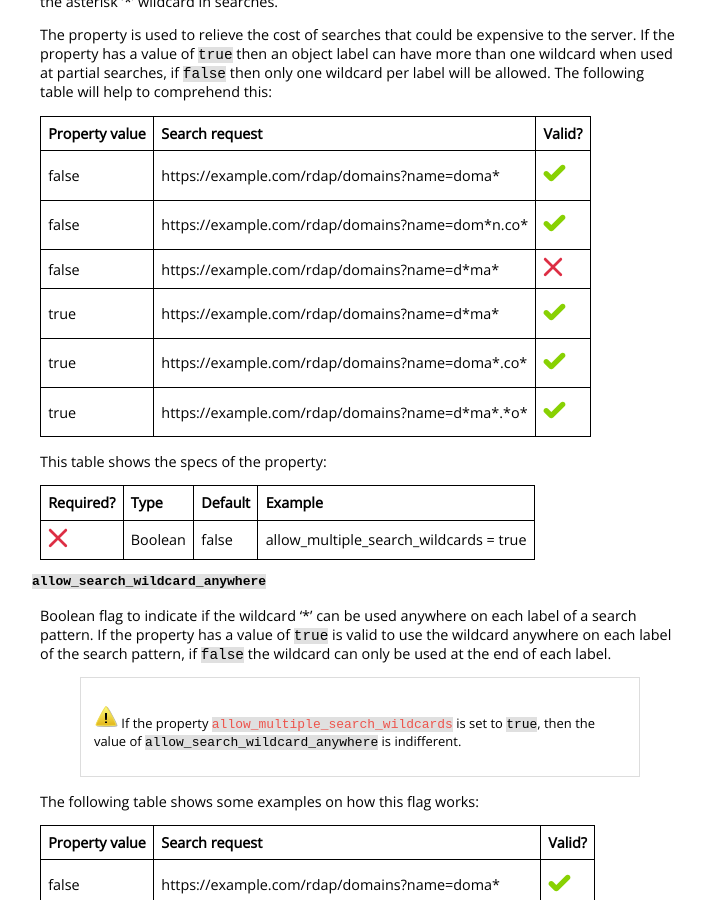
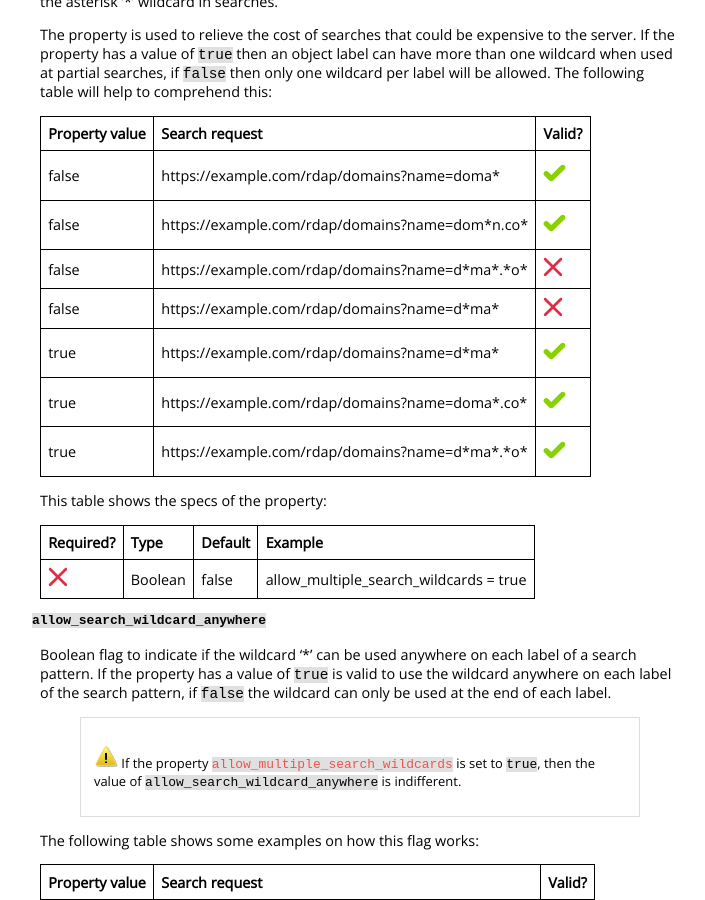
Before and after one commit to NICMx/rdap-server, a Jekyll site: the page built from behavior-configuration.md, in a window 1280 px wide and 900 px high, scrolled down 3503 px. Shown: the whole window, without its empty margins (280-985 px from the left). Built offline with Jekyll 4.4.1, drawn with Linux system fonts in a browser that asks for light colours; nearby versions of some CDN libraries.

Commit message:
Add a new example and fix another one that had the wrong icon.

```diff
--- a/behavior-configuration.md
+++ b/behavior-configuration.md
@@ -142,6 +142,7 @@ The property is used to relieve the cost of searches that could be expensive to
 |----------------|---------------------------------------------  |--------------------------|
 | false          | https://example.com/rdap/domains?name=doma\*      | ![Yes](img/green_bkg_check.svg)       |
 | false          | https://example.com/rdap/domains?name=dom\*n.co\* | ![Yes](img/green_bkg_check.svg)       |
+| false          | https://example.com/rdap/domains?name=d\*ma\*.\*o\* | ![No](img/red_x.svg)       |
 | false          | https://example.com/rdap/domains?name=d\*ma\*     | ![No](img/red_x.svg) |
 | true           | https://example.com/rdap/domains?name=d\*ma\*     | ![Yes](img/green_bkg_check.svg)       |
 | true           | https://example.com/rdap/domains?name=doma\*.co\* | ![Yes](img/green_bkg_check.svg)       |
@@ -166,7 +167,7 @@ The following table shows some examples on how this flag works:
 | false          | https://example.com/rdap/domains?name=doma\*      | ![Yes](img/green_bkg_check.svg)       |
 | false          | https://example.com/rdap/domains?name=dom\*n      | ![No](img/red_x.svg) |
 | false          | https://example.com/rdap/domains?name=doma\*.co\* | ![Yes](img/green_bkg_check.svg)       |
-| false          | https://example.com/rdap/domains?name=dom\*n.c\*m | ![No](img/green_bkg_check.svg)       |
+| false          | https://example.com/rdap/domains?name=dom\*n.c\*m | ![No](img/red_x.svg)       |
 | true           | https://example.com/rdap/domains?name=dom\*n      | ![Yes](img/green_bkg_check.svg)       |
 | true           | https://example.com/rdap/domains?name=dom\*n.co\* | ![Yes](img/green_bkg_check.svg)       |
 
```
